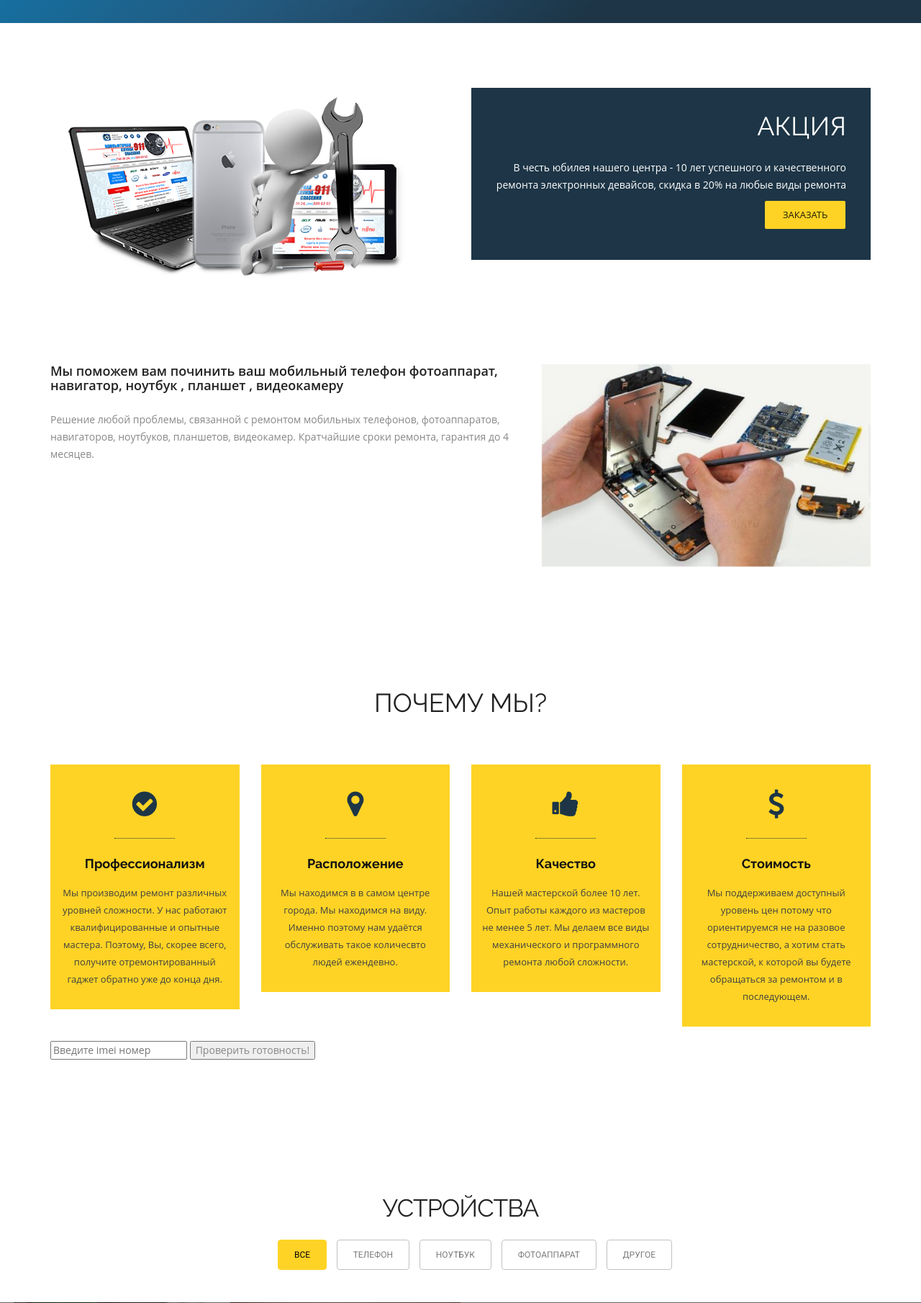
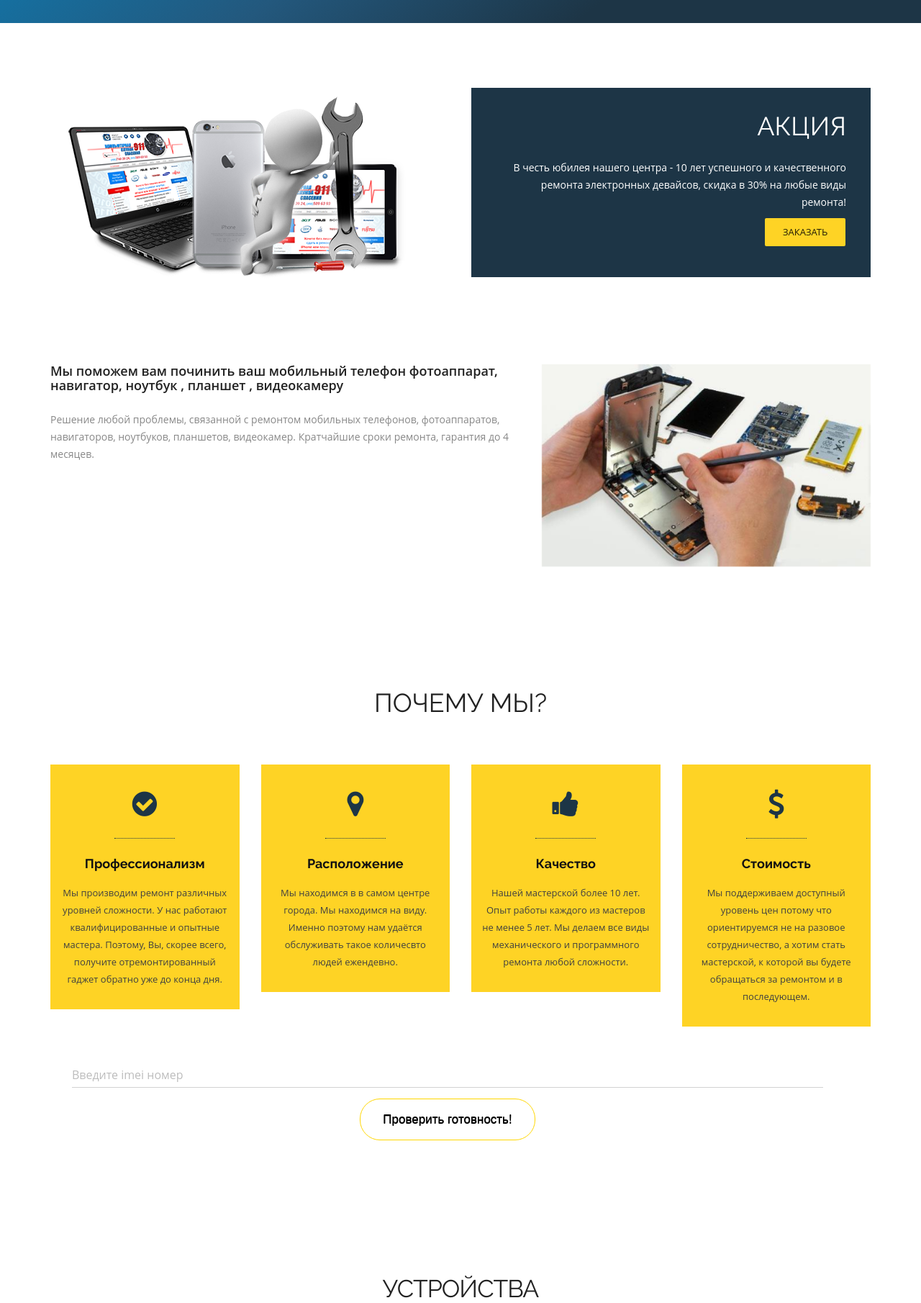
Before and after one commit to svitkinalexander/nodeProject, a PHP site: page / in a window 1280 px wide. Shown: the part 546-2356 px from the top of the page at 72% size. Run offline with PHP 8.4, Linux system fonts and the light colour scheme.

Commit message:
fix: fix bug with form

```diff
--- a/public/css/style.css
+++ b/public/css/style.css
@@ -315,8 +315,6 @@ a.read_more2:hover {
     padding: 40px 0 40px;
 }
 
-.service_section {
-}
 
 .service_block {
     text-align: center;
@@ -326,7 +324,6 @@ a.read_more2:hover {
 }
 
 .service_icon {
-    /* border: 2px solid #1d3546; */
     border-radius: 50%;
     width: 84px;
     height: 88px;
@@ -364,7 +361,34 @@ a.read_more2:hover {
     margin: 0px;
 }
 
-
+.myButton {
+background-color:#ffffff;
+-moz-border-radius:28px;
+-webkit-border-radius:28px;
+border-radius:28px;
+border:1px solid gold;
+display:inline-block;
+cursor:pointer;
+color:#000000;
+font-family:Arial;
+font-size:17px;
+padding:16px 31px;
+text-decoration:none;
+text-shadow:0px 1px 0px #000000;
+transition: 1s;
+}
+.myButton:hover {
+transition: 1s;
+background-color:gold;
+}
+.myButton:active {
+position:relative;
+top:1px;
+}
+
+#bsearch_text{
+    color: #000000;
+}
 
 /* Latest Work
 ---------------------------------*/
@@ -400,7 +424,6 @@ a.read_more2:hover {
 }
 
 .service-list-col1 i {
-    display:;
     color: #888;
     font-size: 19px;
     font-style: normal;
@@ -765,11 +788,11 @@ img {
 #aboutUs {
     padding: 40px 0 60px;
 }
-section.companyInfo{
-}
+
+
 section.companyInfo{padding: 30px 0 0 0;}
 .company-bg{
-    background#fff;
+    background: #fff;
     padding: 50px 0;
 }
 .company-bg .content{
@@ -1566,7 +1589,7 @@ figure.effect-oscar:hover p {
 	opacity: 1;
 	-webkit-transform: scale(1);
 	transform: scale(1);
-	color: #b5b5b5;+++++++
+	color: #b5b5b5;
 }
 
 figure.effect-oscar:hover figcaption {
@@ -1727,7 +1750,7 @@ div.mc-image {
     bottom: 40px;
     padding: 10px 20px;
     text-indent: 0px;
-    moz-border-radius: 0px;
+    -moz-border-radius: 0px;
     -webkit-border-radius: 0px;
     border-radius: 0px;
     z-index: 1000;
@@ -1787,7 +1810,6 @@ div.mc-image {
 
 }
 @media (max-width: 768px) {
-.collapse {/* display: none; *//* visibility: hidden; */}
 p{
 font-size:14px;
 }
@@ -1828,12 +1850,10 @@ padding-left:0px;
 .form {
 margin: 0 18px;
 }
-.page_section.team{
+.page_section.team , #clients{
 padding: 40px 0;
 }
-, #clients {
-padding: 40px 0;
-}
+
 .client_logos ul li {
 display: inline;
 margin: 0 25px;
--- a/public/index.html
+++ b/public/index.html
@@ -86,7 +86,7 @@
                     <div class="col-md-6">
                         <div class="content">
                             <h2>Акция</h2>
-                            <p>В честь юбилея нашего центра - 10 лет успешного и качественного ремонта электронных девайсов, скидка в 20% на любые виды ремонта</p>
+                            <p id = 'share'>В честь юбилея нашего центра - 10 лет успешного и качественного ремонта электронных девайсов, скидка в 30% на любые виды ремонта</p>
                             <div class="compayt-button">
                                 <a href="#contact" class="scroll-link btn btn-effect scroll-link">Заказать<i
                                         class="icon-envelope"></i></a>
@@ -163,10 +163,12 @@
                         </div>
                     </div>
                 </div>
+                <div class="form text-center">
                 <form name="search">
-                    <input type="number" id="bsearch_text" name="words" maxlength="15" placeholder="Введите imei номер" required/>
-                    <input type="submit" id="bsearch" value="Проверить готовность!" name="bsearch" />
+                    <input type="number" class="form-control" id="bsearch_text" name="words" maxlength="15" placeholder="Введите imei номер" required/>
+                    <input type="submit" class="myButton text-center" id="bsearch" value="Проверить готовность!" name="bsearch" />
                 </form>
+                </div>
                 <div id="data">
                 </div>
             </div>
@@ -839,6 +841,7 @@
         <script src="js/ripples.min.js"></script>
         <script src="js/material.min.js"></script>
         <script src="js/wow.min.js"></script>
+        <script type="text/javascript" src="js/sharesWeek.js"></script>
         <script type="text/javascript" src="js/searchDevices.js"></script>
         <script type="text/javascript" src="js/sendMail.js"></script>
         <script type="text/javascript" src="js/jquery-scrolltofixed.js"></script>
--- a/public/js/searchDevices.js
+++ b/public/js/searchDevices.js
@@ -10,6 +10,9 @@ document.getElementById('bsearch').addEventListener('click', function (event) {
         console.log(request.response);
         if (request.response.length === 0) {
             document.getElementById('data').innerHTML = '<p class="text-warning"><strong>Заказ не найден!</strong></p>';
+        }
+        else if (JSON.parse(request.response).imei === undefined) {
+            document.getElementById('data').innerHTML = '<p class="text-warning"><strong>Введите ваш номер imei!</strong></p>'
         }
         else {
             document.getElementById('data').innerHTML = `<table class="table table-bordered table-inverse" id = 'searchTable'>
--- /dev/null
+++ b/public/js/sharesWeek.js
@@ -0,0 +1,27 @@
+let today = new Date().getDate();
+let week;
+if (new Date().getDay() < 3) {
+    week = Math.ceil((today + new Date().getDay() - 2) / 7 + 1);
+}
+else {
+    week = Math.floor((today + new Date().getDay() - 2) / 7 + 1);
+}
+
+fetch('share.json')
+    .then(response => {
+        if (response.status !== 200) {
+            console.log('Looks like there was a problem. Status Code: ' + response.status);
+        }
+        else {
+            return response.json();
+        }
+    })
+    .then(share => {
+        console.log(share);
+        const arr = share;
+        for (let i = 0; i < arr.length; i++){
+            if (week === arr[i].week) {
+                document.getElementById('share').innerText = `${arr[i].share}`;
+            }
+        }
+    })
--- /dev/null
+++ b/public/share.json
@@ -0,0 +1,27 @@
+[
+    {
+        "week": 1,
+        "share": "Начало месяца - хороший повод обновить ПО! Как раз к этому случаю мы приготовили для вас акцию - скидка 25% на обновление любого ПО!"
+    },
+
+    {
+        "week": 2,
+        "share": "Приведи друга - получи скидку! Всем, кто отправит нам email друга и он закажет у нас ремонт - скидка 25% тебе и твоему другу на любые виды ремонта!"
+    },
+
+    {
+        "week": 3,
+        "share": "Неделя Aplle в E&E! Приноси любое неисправное устройство от компании Apple и получи скидку в 20%! "
+    },
+
+    {
+        "week": 4,
+        "share":"В честь юбилея нашего центра - 10 лет успешного и качественного ремонта электронных девайсов, скидка в 30% на любые виды ремонта!"
+    },
+
+    {
+        "week": 5,
+        "share": "Любишь делать фото, но не работает камера? Не беда! Приноси свою камеру к нам ремонт и получи скидку аж 35%!"
+    }
+
+]
```
